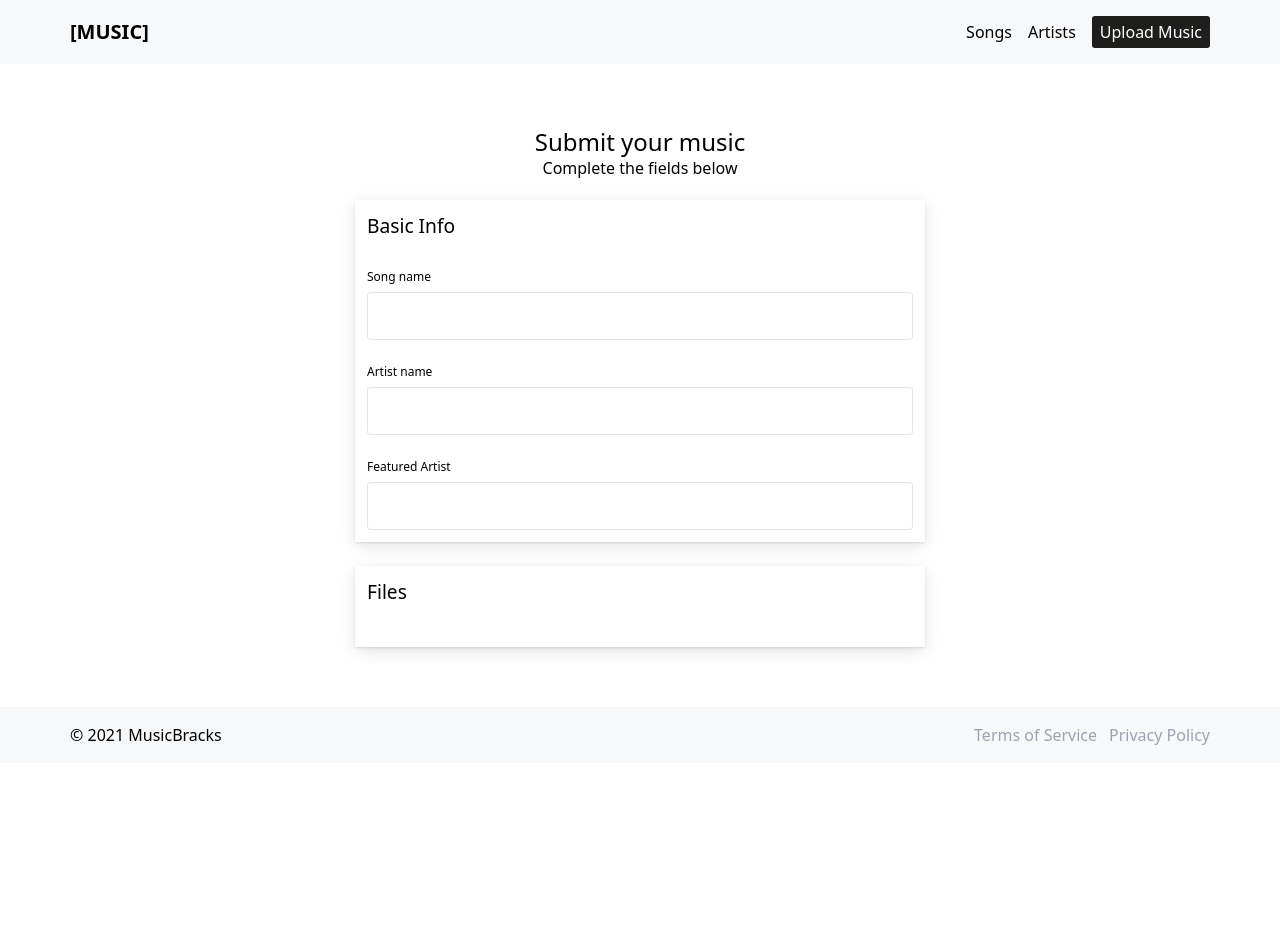
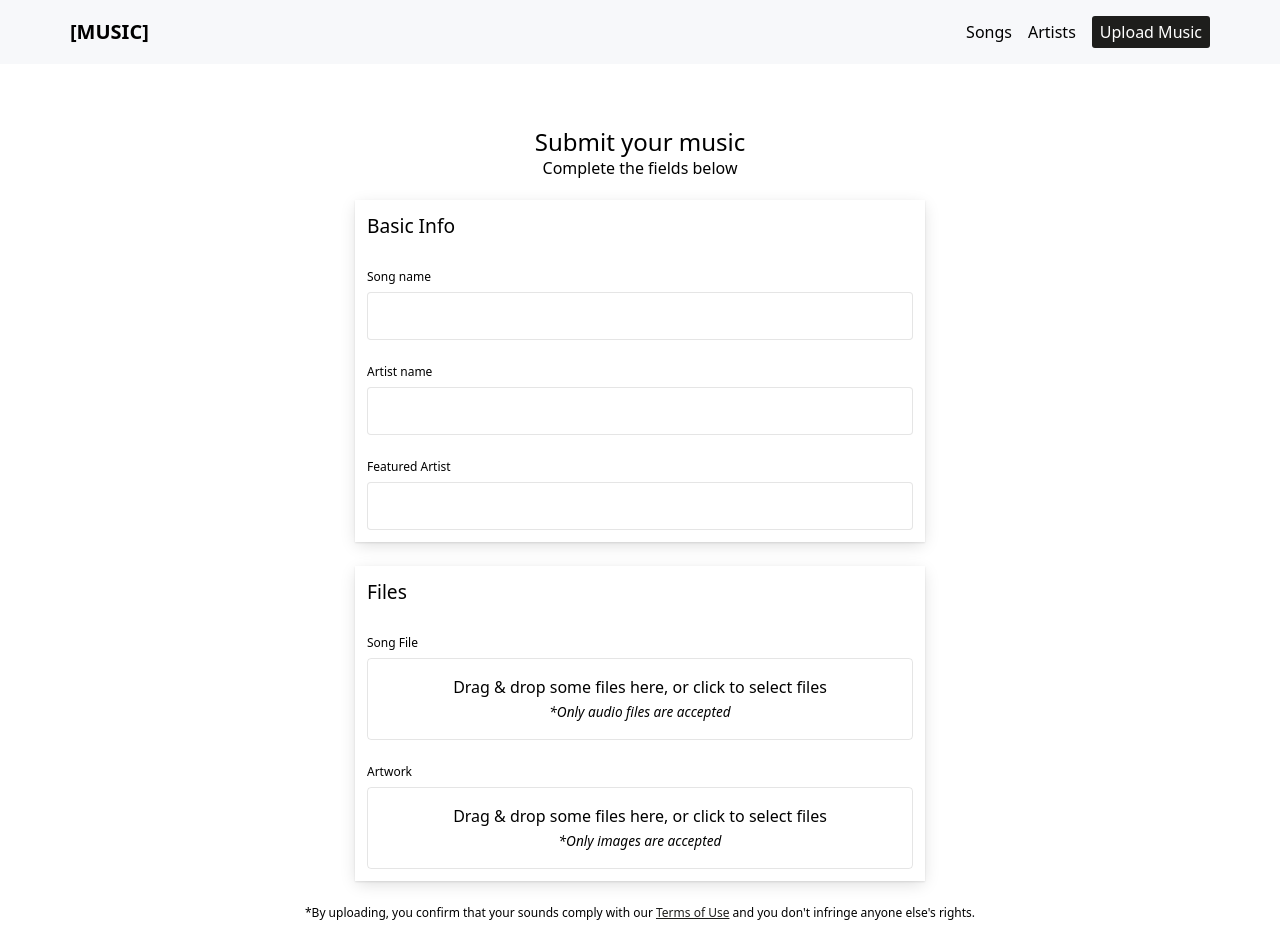
Before and after one commit to mukwevhom/musicbrackts-app, a React (Create React App) app: page /upload-music in a window 1280 px wide. Shown: the top 952 px of the page. Before the commit the page ends 800 px from the top, so only its background shows below. Built offline with nearby package versions, Linux system fonts and the light colour scheme.

Commit message:
Added Dropzones

```diff
--- a/package.json
+++ b/package.json
@@ -19,6 +19,7 @@
     "node-sass": "^6.0.0",
     "react": "^17.0.2",
     "react-dom": "^17.0.2",
+    "react-dropzone": "^11.3.4",
     "react-feather": "^2.0.9",
     "react-helmet": "^6.1.0",
     "react-router-dom": "^5.2.0",
--- /dev/null
+++ b/src/components/FileDropzone.tsx
@@ -0,0 +1,117 @@
+import React, { useState } from 'react';
+import {useDropzone, FileWithPath} from 'react-dropzone';
+import styled from 'styled-components';
+import { Music } from 'react-feather';
+
+export interface Props {
+    label ?: string;
+    name : string,
+    message ?: string,
+    type : string
+}
+
+const Dropzone = styled.div`
+    &:not(:first-child) {
+        margin-top: 1.5rem;
+    }
+`
+
+const Label = styled.label`
+    margin-bottom: .5rem;
+    font-size: .75rem;
+    line-height: 1.25;
+    display: block;
+`
+
+const DropzoneContainer = styled.div`
+    box-shadow: 0 0 0 0 transparent;
+    border: .0625rem solid rgb(0 0 0 / 10%);
+    border-radius: .25rem;
+    padding: 1rem;
+    text-align: center;
+    em {
+        font-size: .85rem;
+    }
+`
+
+const FilePreview = styled.div`
+    display: flex;
+    border-radius: .25rem;
+    background-color: #f7f8fa;
+    padding: .5rem;
+    margin-top: .5rem;
+    gap: .4rem;
+    align-items: center;
+`
+
+const FileIcon = styled.div`
+    border-radius: .25rem;
+    background-color: #fff;
+    width: 3rem;
+    aspect-ratio: 1;
+    display: flex;
+    justify-content: center;
+    align-items: center;
+    overflow: hidden;
+    .image {
+        width: 100%;
+        height: 100%;
+        object-fit: cover;
+    }
+`
+
+const FileInfo = styled.div`
+    font-size: .85rem;
+    display: flex;
+    flex-direction: column;
+    justify-content: center;
+    .file-name {
+        font-weight: 400;
+    }
+    .file-size {
+        color: #9CA3AF;
+    }
+`
+
+const FileDropzone: React.FC<Props> = ({label, name, message, type}) => {
+    const {
+        acceptedFiles,
+        getRootProps,
+        getInputProps
+      } = useDropzone({
+        accept: type === 'audio' ? 'audio/*' : 'image/*',
+        maxFiles:1,
+        multiple: false
+      });
+
+      const acceptedFileItems = acceptedFiles.map((file: FileWithPath) => (
+        <FilePreview>
+            <FileIcon>
+                {type=== 'audio' && (<Music width="2rem" height="2rem" />)}
+                {type=== 'image' &&
+                    (<img src={URL.createObjectURL(file)} alt='test'/>)}
+            </FileIcon>
+            <FileInfo>
+                <h5 className='file-name'>{file.path}</h5>
+                <h5 className='file-size'>{file.size} bytes</h5>
+            </FileInfo>
+        </FilePreview>
+      ));
+
+    return (
+        <Dropzone>
+            {label &&
+                (<Label>{label}</Label>)}
+            <DropzoneContainer {...getRootProps({ className: 'dropzone' })}>
+                <input {...getInputProps({name})} />
+                <p>Drag & drop some files here, or click to select files</p>
+                {message &&
+                    (<em>*{message}</em>)}
+            </DropzoneContainer>
+
+            {acceptedFileItems}
+        </Dropzone>
+    )
+}
+
+export default FileDropzone;
--- a/src/pages/UploadMusic.tsx
+++ b/src/pages/UploadMusic.tsx
@@ -3,6 +3,8 @@ import {Helmet} from "react-helmet";
 import CustomSection from '../components/CustomSection';
 import MainLayout from '../layouts/MainLayout';
 import styled from 'styled-components';
+import FileDropzone from '../components/FileDropzone';
+import { Link } from 'react-router-dom';
 
 const FormGroup = styled.div<{align ?: string}>`
     box-shadow: rgb(0 0 0 / 10%) 0px 0.0625rem 0.125rem, rgb(0 0 0 / 15%) 0px 0.25rem 1rem -0.125rem;
@@ -12,6 +14,12 @@ const FormGroup = styled.div<{align ?: string}>`
     margin: ${props => props.align === 'center' ? '0 auto' : '0'};
     & + div {
         margin-top:24px;
+    }
+    @media (max-width: 575px) {
+        width: 100%;
+    }
+    @media (max-width: 575px) {
+        width: 100%;
     }
 `
 
@@ -53,6 +61,18 @@ const FormInput = styled.div`
     }
 `
 
+const FormAction = styled.div`
+    text-align: center;
+    .disclaimer {
+        font-size: .75rem;
+        line-height: 1.25;
+        a {
+            text-decoration: underline;
+            color: #1e1e1c;
+        }
+    }
+`
+
 const UploadMusic = () => {
     return (
         <MainLayout>
@@ -84,9 +104,13 @@ const UploadMusic = () => {
                         <h2>Files</h2>
                     </FormGroupHeader>
                     <FormGroupContent>
-
+                        <FileDropzone type='audio' label='Song File' name='songFile' message='Only audio files are accepted' />
+                        <FileDropzone type='image' label='Artwork' name='artworkFile' message='Only images are accepted' />
                     </FormGroupContent>
                 </FormGroup>
+                <FormAction>
+                    <p className='disclaimer'>*By uploading, you confirm that your sounds comply with our <Link to='legal/terms'>Terms of Use</Link> and you don't infringe anyone else's rights.</p>
+                </FormAction>
             </CustomSection>
         </MainLayout>
     )
```
Also changed, not shown: 1 other file (tests, documents, lock files or other folders).
